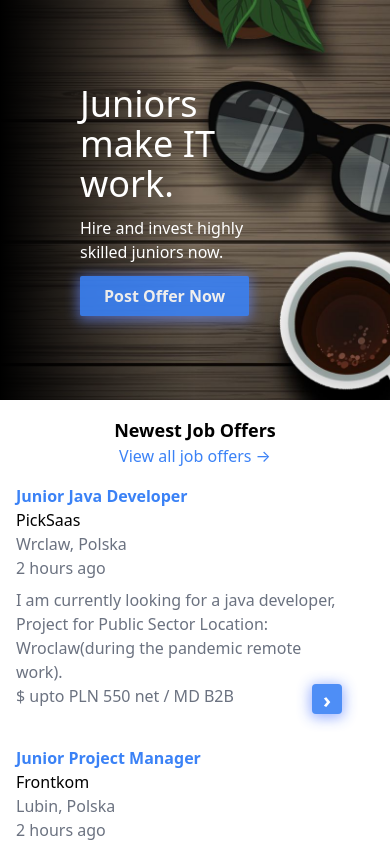
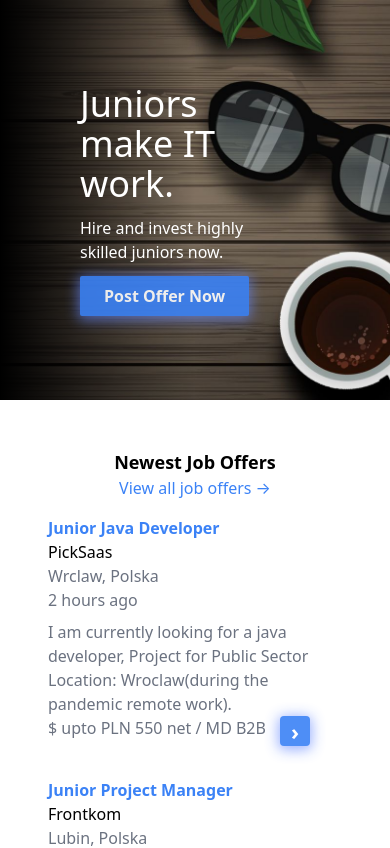
Before and after one commit to sakibrahmanchy/landing-page, a React (Create React App) app: page / in a window 390 px wide. Shown: the top 848 px of the page. Built offline with nearby package versions, Linux system fonts and the light colour scheme.

Commit message:
Fixed several issues

```diff
--- a/src/app.tsx
+++ b/src/app.tsx
@@ -16,7 +16,7 @@ function App() {
       {!loading && (
         <div>
           <Banner />
-          <div className="p-4 md:p-20">
+          <div className="p-12 md:p-20">
             <JobOffers />
             <Companies />
           </div>
```
